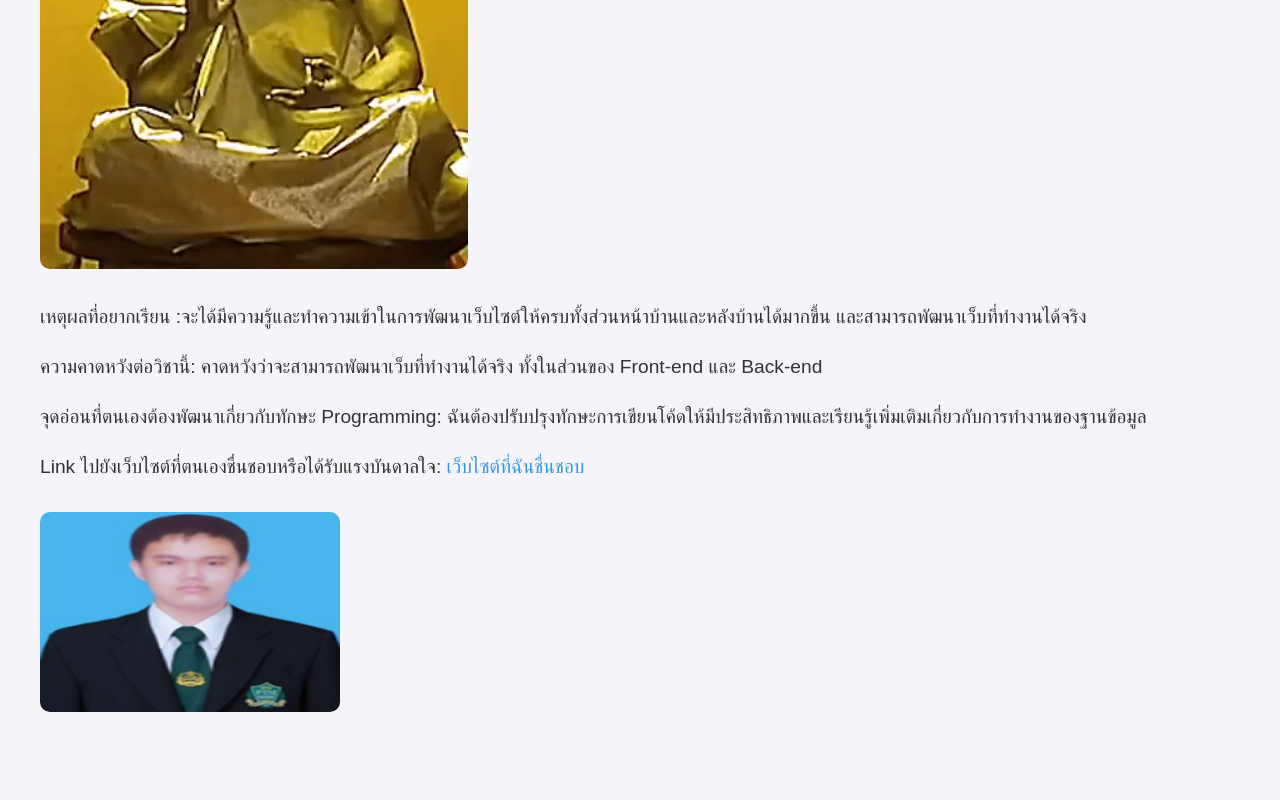
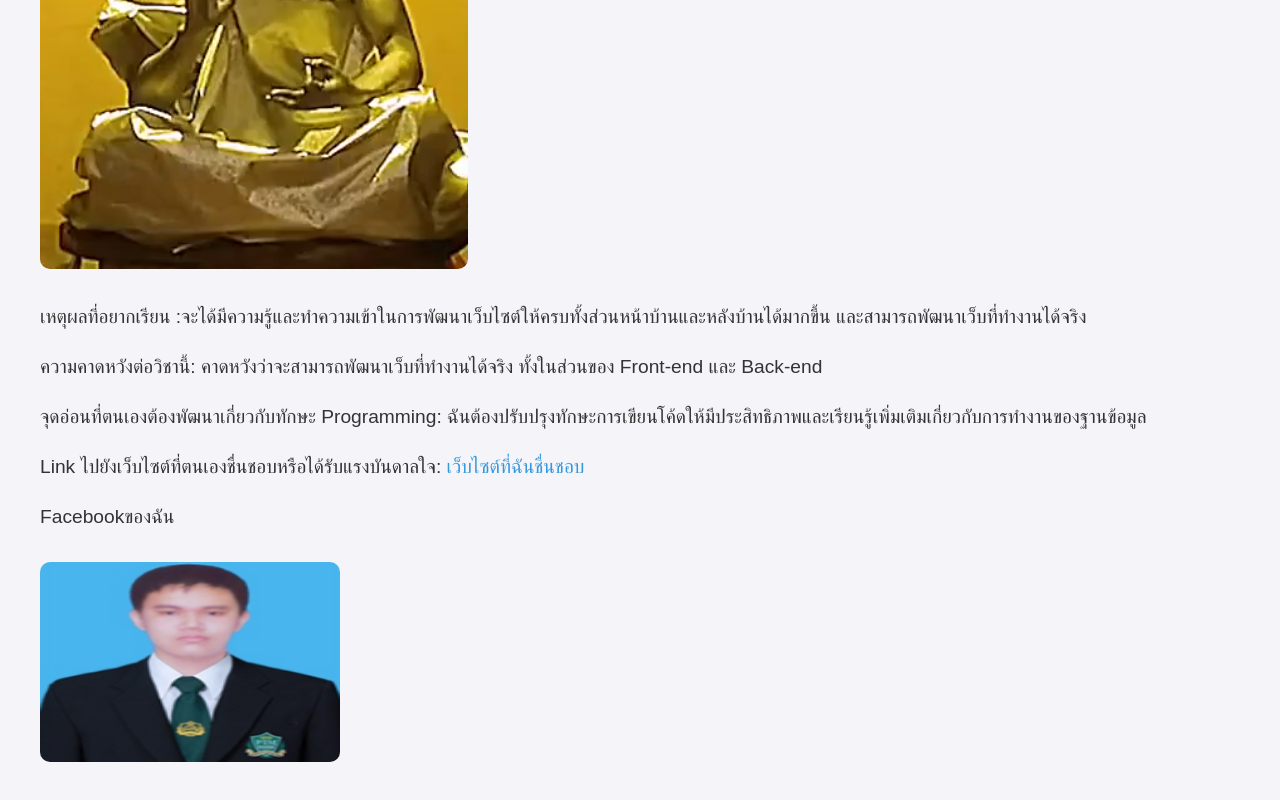
Before and after one commit to ThanKung/MyFirstPage, a plain HTML site: page index.html in a window 1280 px wide. Shown: the part 531-1331 px from the top of the page. Before the commit the page ends 1297 px from the top, so only its background shows below. Drawn offline with Linux system fonts and the light colour scheme.

Commit message:
Add files via upload

```diff
--- a/index.html
+++ b/index.html
@@ -50,6 +50,7 @@
     <p>ความคาดหวังต่อวิชานี้: คาดหวังว่าจะสามารถพัฒนาเว็บที่ทำงานได้จริง ทั้งในส่วนของ Front-end และ Back-end</p>
     <p>จุดอ่อนที่ตนเองต้องพัฒนาเกี่ยวกับทักษะ Programming: ฉันต้องปรับปรุงทักษะการเขียนโค้ดให้มีประสิทธิภาพและเรียนรู้เพิ่มเติมเกี่ยวกับการทำงานของฐานข้อมูล</p>
     <p>Link ไปยังเว็บไซต์ที่ตนเองชื่นชอบหรือได้รับแรงบันดาลใจ: <a href="https://www.example.com">เว็บไซต์ที่ฉันชื่นชอบ</a></p>
+    <p>Facebookของฉัน<a href="https://www.example.com"></a></p>
 
     <img src="คุณานนต์.png" alt="" width="300" height="200">
 </body>
```
